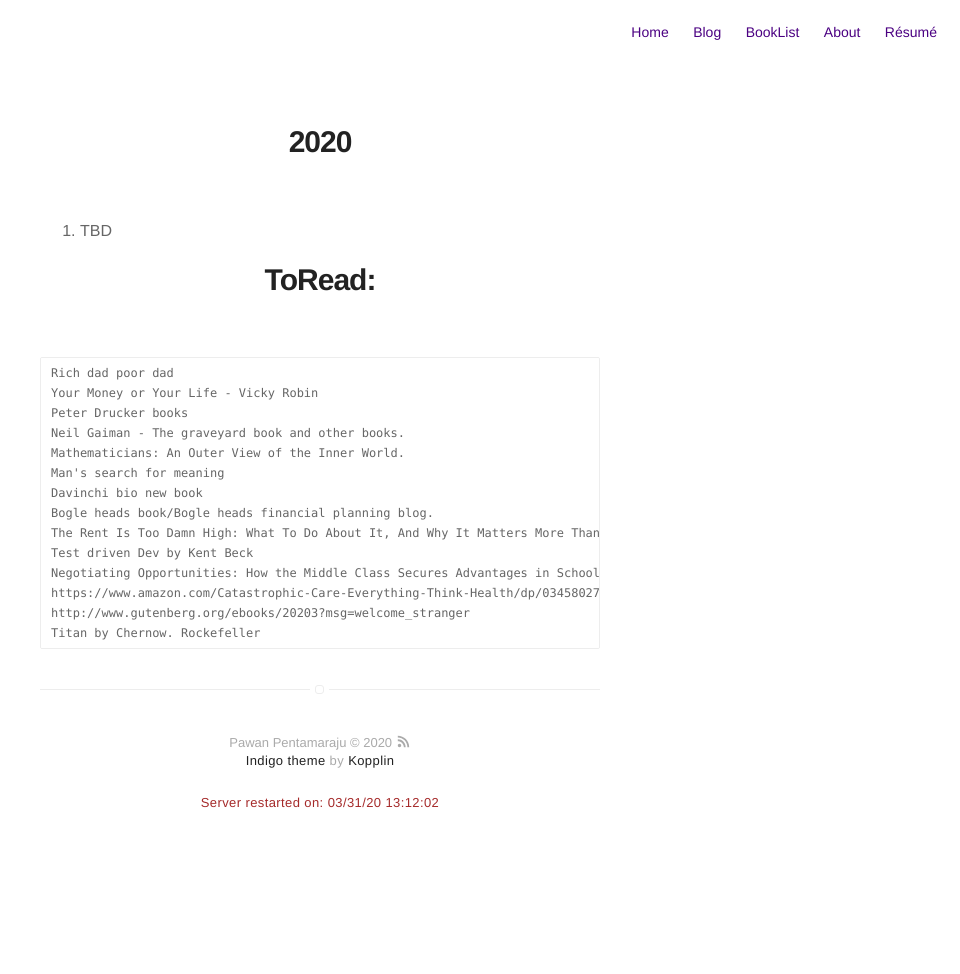
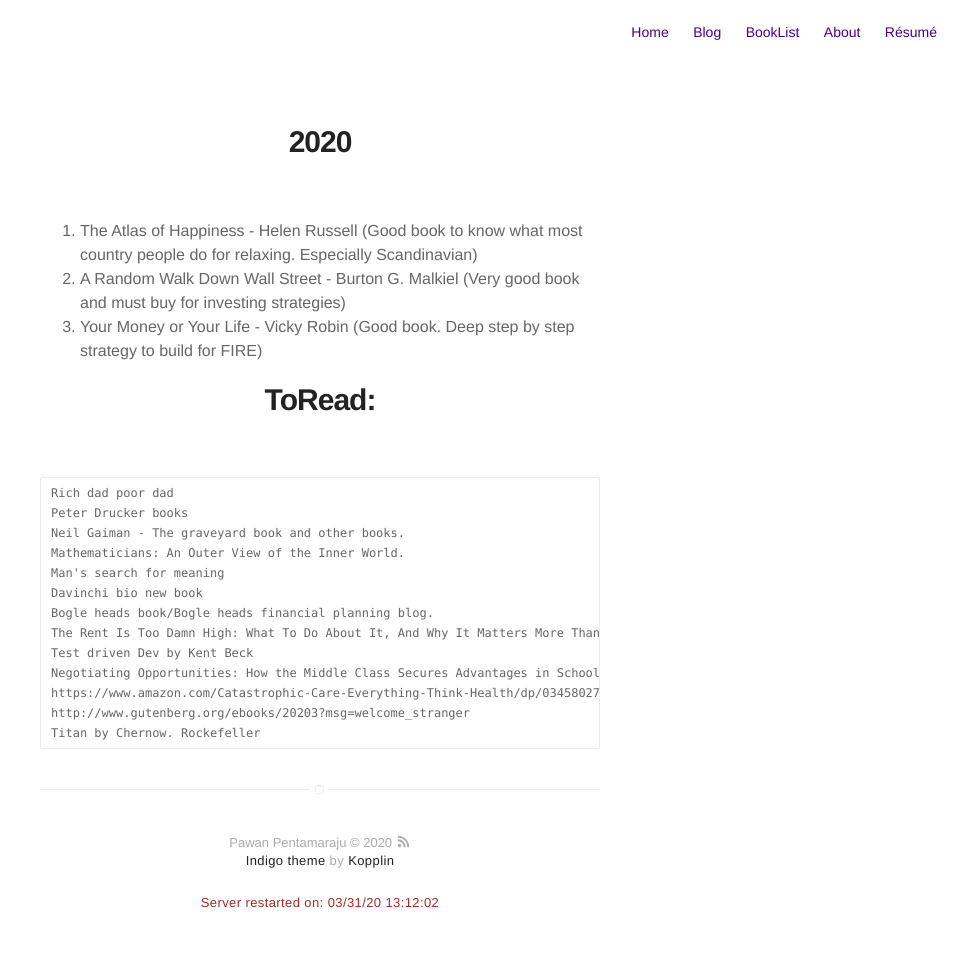
Before and after one commit to pawanpe/pawanpe.github.io, a Jekyll site: the page built from booklist/2020/books.markdown, in a window 1280 px wide. Shown: the whole page, without its empty margins (320-1280 px from the left). Built offline with Jekyll 4.4.1, drawn with Linux system fonts in a browser that asks for light colours; before the commit the page ends 900 px from its top, so only the background shows below that.

Commit message:
Update booklist for Mar 2020.

```diff
--- a/booklist/2020/books.markdown
+++ b/booklist/2020/books.markdown
@@ -5,11 +5,13 @@ layout: page
 
 # 2020
 
-1. TBD
+1. The Atlas of Happiness - Helen Russell (Good book to know what most country people do for relaxing. Especially Scandinavian)
+2. A Random Walk Down Wall Street - Burton G. Malkiel (Very good book and must buy for investing strategies)
+3. Your Money or Your Life - Vicky Robin (Good book. Deep step by step strategy to build for FIRE)
+
 
 # ToRead:
     Rich dad poor dad
-    Your Money or Your Life - Vicky Robin
     Peter Drucker books
     Neil Gaiman - The graveyard book and other books.
     Mathematicians: An Outer View of the Inner World.
```
